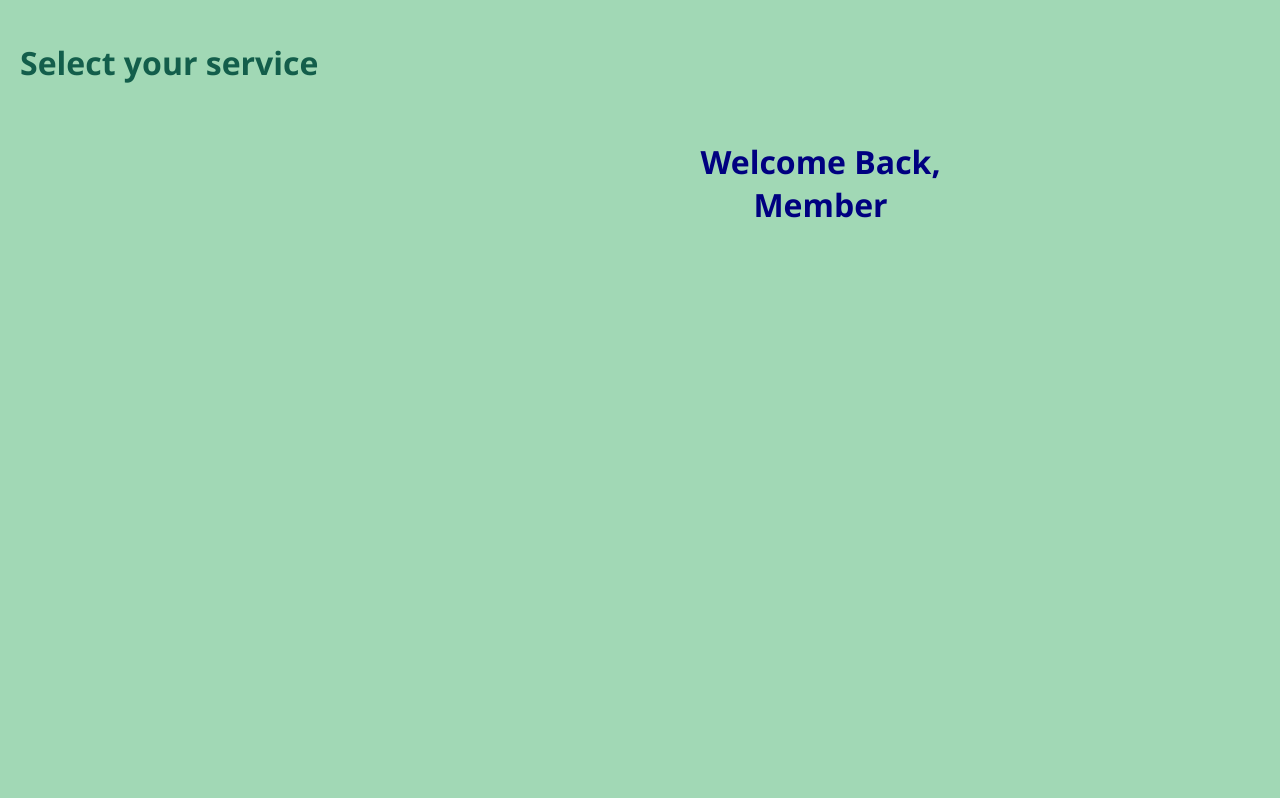
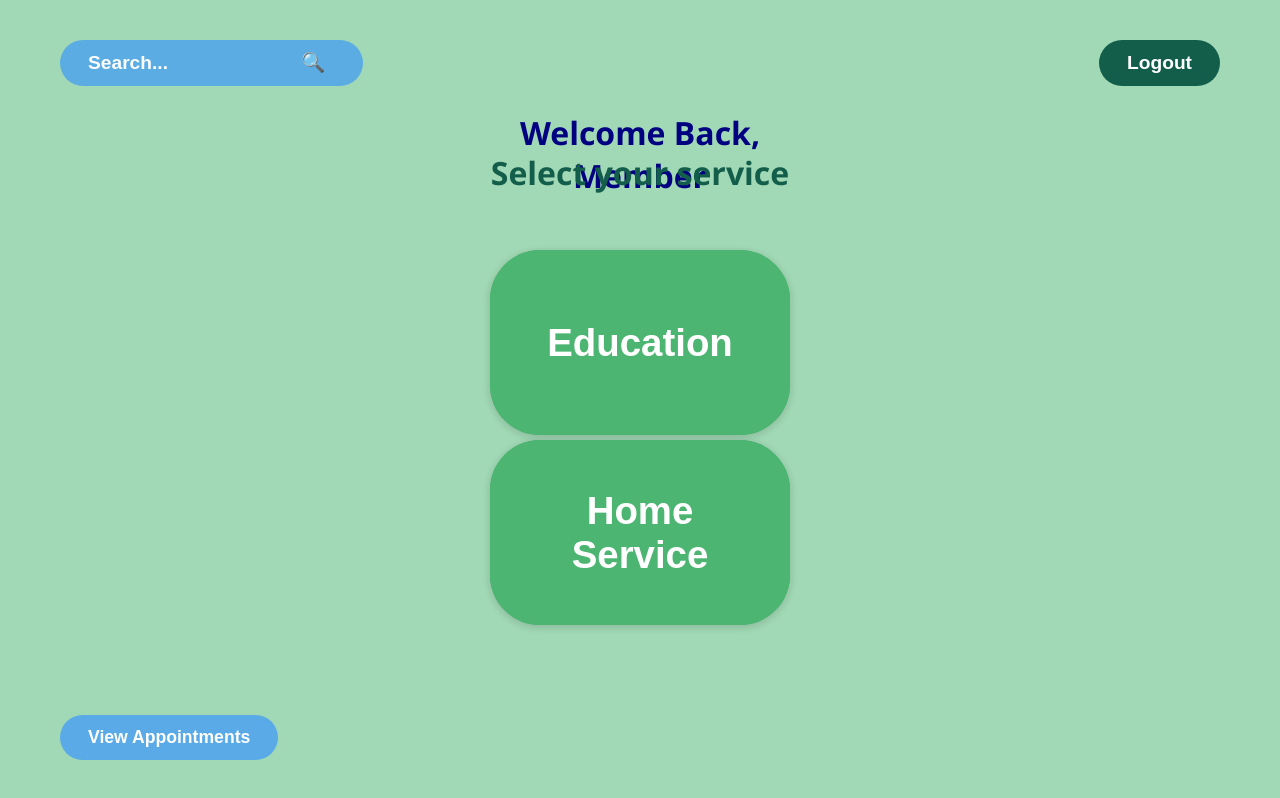
Before and after one commit to Hrishikesh-Kothe/Project-Exhibition-I-GeneralAppSYS, a React (Create React App) app in the folder frontend/: page /member in a window 1280 px wide. Shown: the top 798 px of the page. Built offline with nearby package versions, Linux system fonts and the light colour scheme.

Commit message:
Updated UI/UX for Member Dashboard in frontend folder

```diff
--- a/frontend/src/pages/MemberDashboard.css
+++ b/frontend/src/pages/MemberDashboard.css
@@ -6,19 +6,123 @@
   min-height: 100vh;
 }
 
-.Welhead {
+.Welhead, .Selhead {
   color: navy;
   text-align: center;
   position: absolute;
-  top: 119px;
-  left: 638px; /* (1641px - 364.99px) / 2 */
+  left: 50%;
+  transform: translateX(-50%);
   width: 364.99px;
 }
 
+.Welhead {
+  top: 90px;
+  color: navy;
+}
 
 .Selhead {
+  top: 130px;
   color: #135E4B;
+}
+
+.heal-but,
+.educ-but,
+.pers-but,
+.home-but {
+  background-color: #4CB572;
+  color: #fff;
+  border: none;
+  width: 300px;
+  height: 185px;
+  position: absolute;
+  border-radius: 50px;
+  padding: 16px 32px;
+  font-size: 2.4rem;
+  font-weight: 600;
+  display: inline-block;
+  box-shadow: 0 2px 8px rgba(0,0,0,0.08);
   text-align: center;
+  cursor: pointer;
+}
+
+.heal-but {
+  top: 250px;
+  left: 490px;
+}
+
+.educ-but {
+  top: 250px;
+  right: 490px;
+}
+
+.pers-but {
+  bottom: 175px;
+  right: 490px;
+}
+
+.home-but {
+  bottom: 175px;
+  left: 490px;
+}
+
+.search-bar {
   position: absolute;
+  top: 40px;
+  left: 60px;
+  background-color:#59AAE7;
+  opacity: 95%;
+  border: none;
+  border-radius: 25px;
+  padding: 12px 28px;
+  font-size: 1.2rem;
+  color: #000 !important;
+  outline: none;
+}
 
+.search-bar::placeholder {
+  color: #fff !important;
+  opacity: 1;
+  font-size: 1.2rem;
+  font-weight: 600;
 }
+
+.logout-but {
+  position: absolute;
+  top: 40px;
+  right: 60px;
+  background-color: #135E4B;
+  color: #fff;
+  border: none;
+  border-radius: 25px;
+  padding: 12px 28px;
+  font-size: 1.2rem;
+  font-weight: 600;
+  cursor: pointer;
+}
+
+.view-appt-but {
+  position: absolute;
+  bottom: 40px;
+  left: 60px;
+  background-color: #59AAE7;
+  color: #fff;
+  border: none;
+  border-radius: 25px;
+  padding: 12px 28px;
+  font-size: 1.1rem;
+  font-weight: 600;
+  cursor: pointer;
+}
+
+.appointments-list {
+  position: absolute;
+  top: 100px;
+  right: 60px;
+  background: #fff;
+  border-radius: 16px;
+  box-shadow: 0 2px 12px rgba(0,0,0,0.10);
+  padding: 24px 32px;
+  min-width: 280px;
+  color: #2d3436;
+  z-index: 10;
+}
--- a/frontend/src/pages/MemberDashboard.jsx
+++ b/frontend/src/pages/MemberDashboard.jsx
@@ -7,6 +7,20 @@ export default function MemberDashboard() {
     <div className="dashboard">
       <h1 className="Welhead">Welcome Back, Member</h1>
       <h1 className="Selhead">Select your service</h1>
+      <button className="heal-but">Health Care</button>
+      <button className="pers-but">Personal Care</button>
+      <button className="educ-but">Education</button>
+      <button className="home-but">Home Service</button>
+      <input  type="text" placeholder="Search...                         🔍" className="search-bar" />
+      <button className="logout-but">Logout</button>
+      <button className="view-appt-but">View Appointments</button>
+      <div className="appointments-list" style={{ display: "none" }}>
+        <h2>Your Appointments</h2>
+        <ul>
+          <li>Doctor Visit - 15 Sep 2025, 10:00 AM</li>
+          <li>Home Service - 18 Sep 2025, 2:00 PM</li>
+        </ul>
+      </div>
     </div>
     </div>
   );
```
